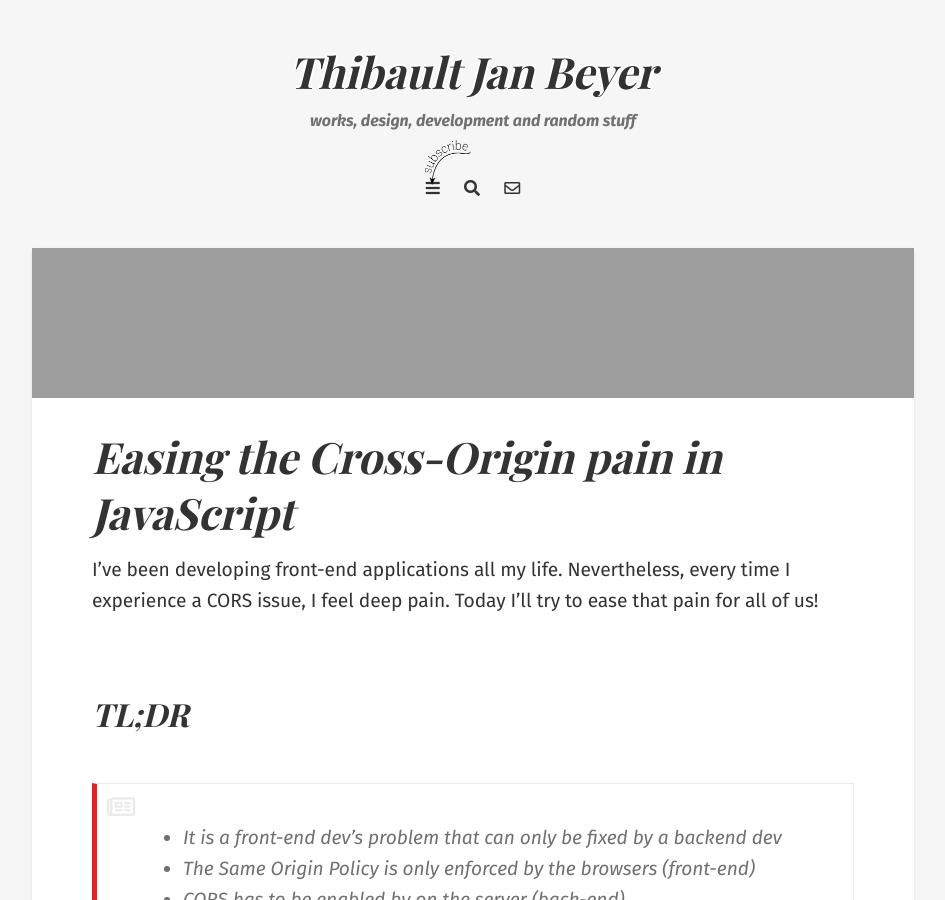
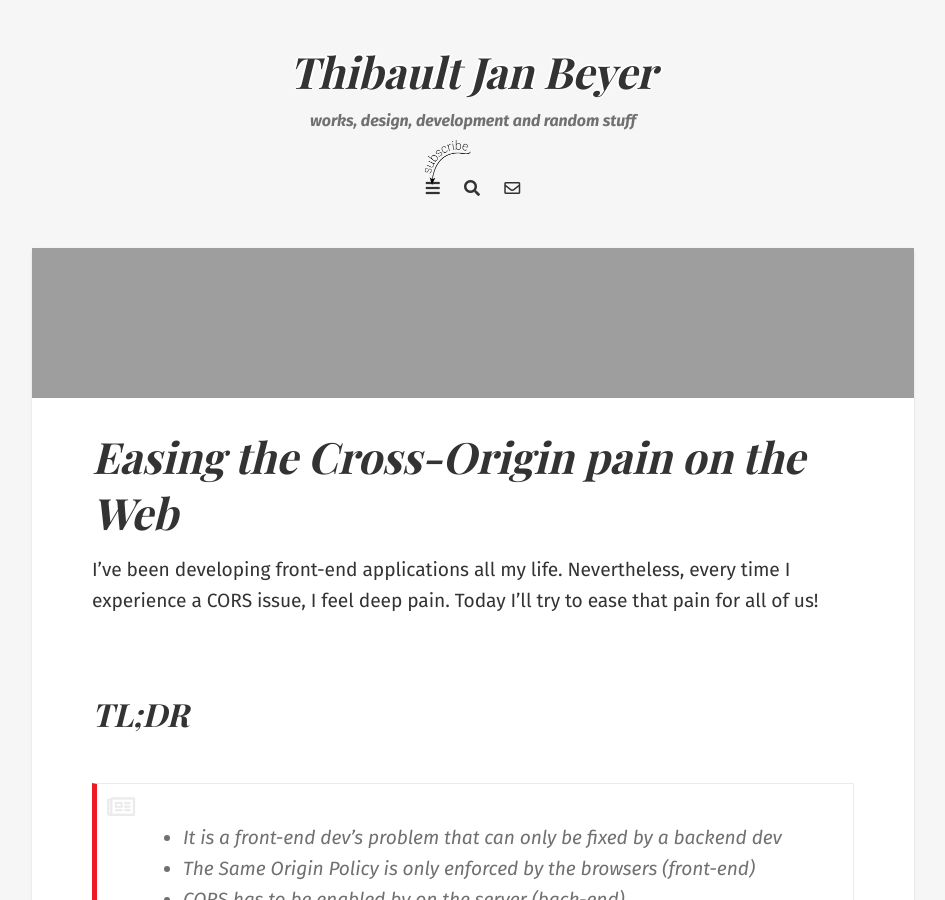
Before and after one commit to ThibaultJanBeyer/blog.thibaultjanbeyer.com-v2, a Jekyll site: the page built from _posts/2019-07-25-cors-cross-origin-web.md, in a window 1280 px wide and 900 px high. Shown: the whole window, without its empty margins (167-1112 px from the left). Built offline with Jekyll 4.4.1, drawn with Linux system fonts in a browser that asks for light colours; nearby versions of some CDN libraries; some web fonts are replaced; comment, search, counter and statistics services are not loaded.

Commit message:
rename post

```diff
--- a/_posts/2019-07-25-cors-cross-origin-javascript.md
+++ b/_posts/2019-07-25-cors-cross-origin-web.md
@@ -1,6 +1,6 @@
 ---
 layout: post
-title: Easing the Cross-Origin pain in JavaScript
+title: Easing the Cross-Origin pain on the Web
 excerpt: I’ve been developing frontends all my life. Nevertheless, every time I experience a CORS issue, I feel deep pain. Today I’ll try to ease that pain for all of us!
 image: /assets/cors/girl.jpg
 image_alt: A picture of a ever repeating pattern
```
